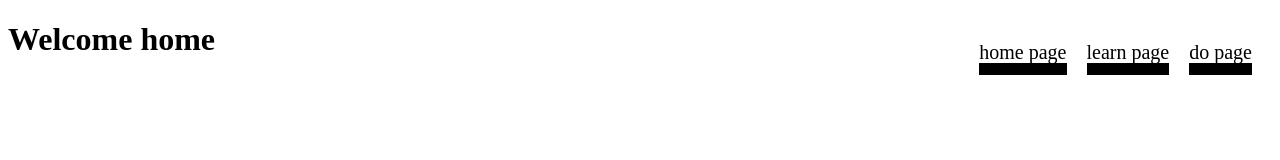
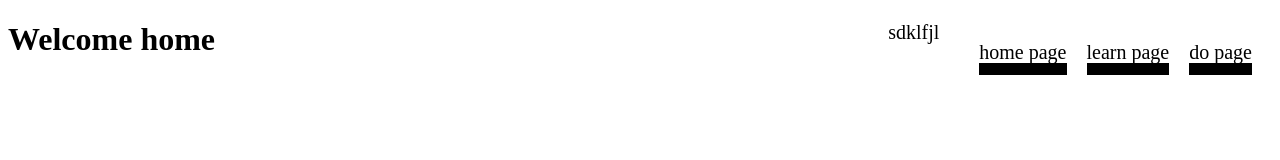
Before and after one commit to amychan331/hackathon_cbt, an Angular app in the folder hackathon-cbt/: page /home in a window 1280 px wide. Shown: the top 160 px of the page. Built offline with nearby package versions, Linux system fonts and the light colour scheme.

Commit message:
adding jquery again

```diff
--- a/hackathon-cbt/src/app/app.component.html
+++ b/hackathon-cbt/src/app/app.component.html
@@ -5,6 +5,8 @@
     <li><a routerLink="/learn">learn page</a></li>
     <li><a routerLink="/do">do page</a></li>
   </ul>
+
+  <span class="meow">sdklfjl</span>
 </nav>
 
 <router-outlet></router-outlet>
--- a/hackathon-cbt/src/app/app.component.ts
+++ b/hackathon-cbt/src/app/app.component.ts
@@ -1,6 +1,6 @@
 import { Component, OnInit } from '@angular/core';
 
-declare var jQuery: any;
+import * as jquery from 'jquery';
 
 @Component({
   selector: 'app-root',
@@ -11,6 +11,8 @@ export class AppComponent implements OnInit{
   title = 'app';
 
   ngOnInit() {
-
+  	jQuery('.meow').on('click', function() {
+  		console.log("KSDJFLKDSJ");
+  	})
   }
 }
--- a/hackathon-cbt/src/index.html
+++ b/hackathon-cbt/src/index.html
@@ -10,6 +10,7 @@
   <link rel="stylesheet" href="https://maxcdn.bootstrapcdn.com/font-awesome/4.7.0/css/font-awesome.min.css">
 </head>
 <body>
+  <script src="https://ajax.googleapis.com/ajax/libs/jquery/3.2.1/jquery.js"></script>
   <app-root></app-root>
 </body>
 </html>
```
